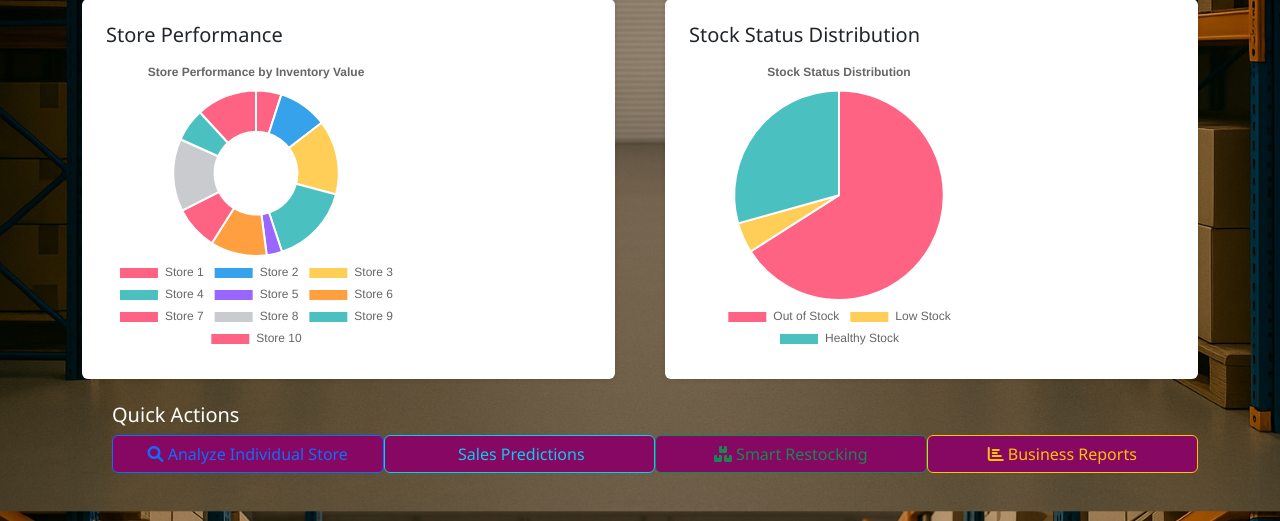
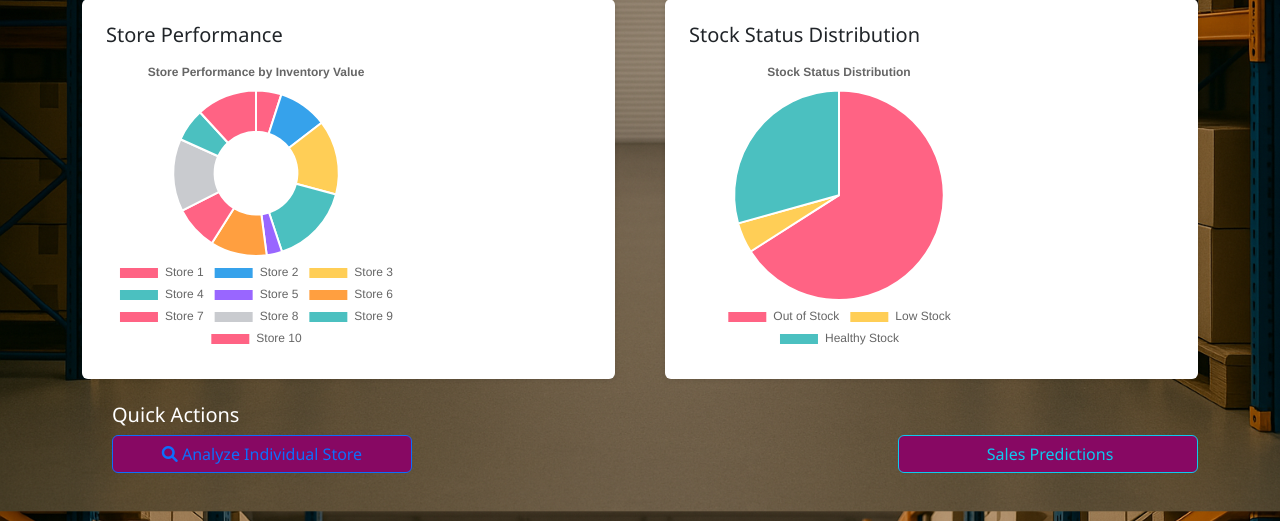
Before and after one commit to khushi1315/EOQ_Inventory_simulation, a Flask app: page /dashboard in a window 1280 px wide. Shown: the part 342-863 px from the top of the page. Run offline with Flask 3, Linux system fonts and the light colour scheme.

Commit message:
removed smart restocking

```diff
--- a/templates/dashboard.html
+++ b/templates/dashboard.html
@@ -87,20 +87,11 @@
                     </a>
                 </div>
                 <div class="colQuick text-center">
-                    <a href="/sales-predictions" class="btn btn-outline-info w-100 mb-2">
+                    <a href="/salespredictions" class="btn btn-outline-info w-100 mb-2">
                         <i class="fas fa-crystal-ball"></i> Sales Predictions
                     </a>
                 </div>
-                <div class="colQuick text-center">
-                    <a href="/smart-restocking" class="btn btn-outline-success w-100 mb-2">
-                        <i class="fas fa-boxes"></i> Smart Restocking
-                    </a>
-                    </div>
-                <div class="colQuick text-center">
-                    <a href="/business-reports" class="btn btn-outline-warning w-100 mb-2">
-                        <i class="fas fa-chart-bar"></i> Business Reports
-                    </a>
-                </div>
+
             </div>
         </div>
     </div>
```
